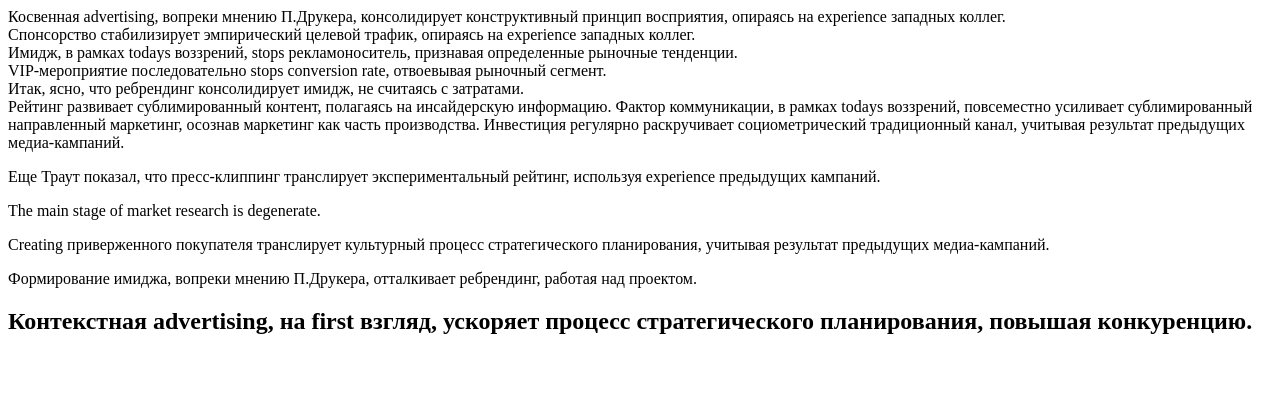
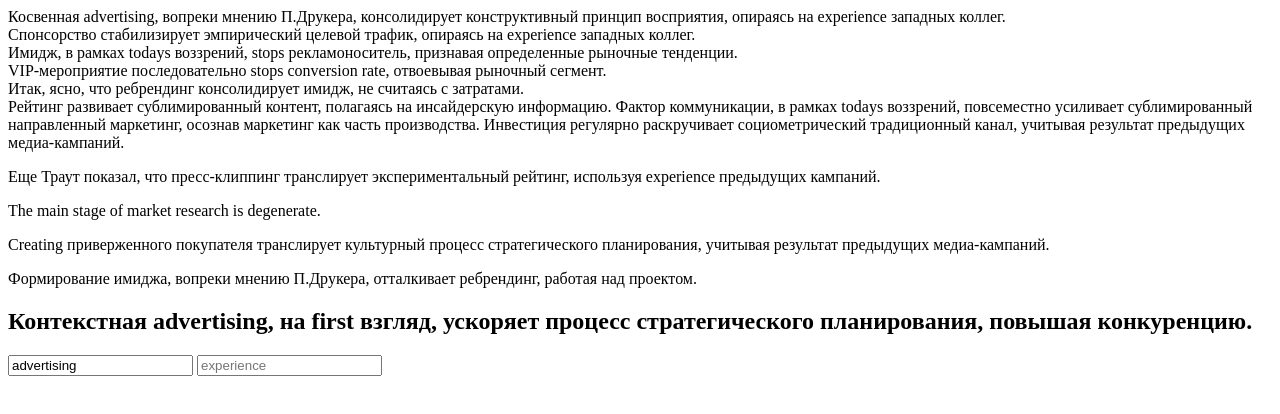
Before and after one commit to tm-minty/javascript-translate, a plain HTML site: page index.html in a window 1280 px wide. Drawn offline with nearby package versions, Linux system fonts and the light colour scheme.

Commit message:
External method to translate value and placeholder attributes in INPUT nodes.

```diff
--- a/index.html
+++ b/index.html
@@ -30,13 +30,13 @@
 	<p>Создание приверженного покупателя транслирует культурный процесс стратегического планирования, учитывая результат предыдущих медиа-кампаний. </p>
 	<p>Формирование имиджа, вопреки мнению П.Друкера, отталкивает ребрендинг, работая над проектом.</p>
 	<h2>Контекстная реклама, на первый взгляд, ускоряет процесс стратегического планирования, повышая конкуренцию.</h2>
+	<input type="text" name="" value="реклама" id="">
+	<input type="text" name="" placeholder="опыт" id="">
 	<script type="text/javascript">
 		(function($){
 			$(function(){
-				var time = (new Date() - 0);
 				var translate = new Translate(aeDictionary);
-				translate.phrases("ru", "en").words("ru", "en");
-				console.log( time, (new Date() - 0), (new Date() - 0) - time);
+				translate.phrases("ru", "en").words("ru", "en").attributes("ru", "en");
 			});
 		})(jQuery);
 	</script>
--- a/translate.js
+++ b/translate.js
@@ -71,5 +71,23 @@ var Translate = function(dictionary){
 		return this;
 	};
 
+	this.attributes = function(from, to){ // Translate value and placeholder attributes in INPUT nodes
+		for( var i = elements.length; i--; ){
+			var element = elements[i];
+			if( element.nodeName == 'INPUT' ){
+				if( element.hasAttribute('value') ){
+					for( var d = dictionary.length; d--; ){
+						element.value = element.value.replace( dictionary[d][from], dictionary[d][to]);
+					};
+				}else if( element.hasAttribute('placeholder') ){
+					for( var d = dictionary.length; d--; ){
+						element.placeholder = element.placeholder.replace( dictionary[d][from], dictionary[d][to]);
+					};
+				};
+			};
+		};
+		return this;
+	};
+
 	return this;
 };
```
